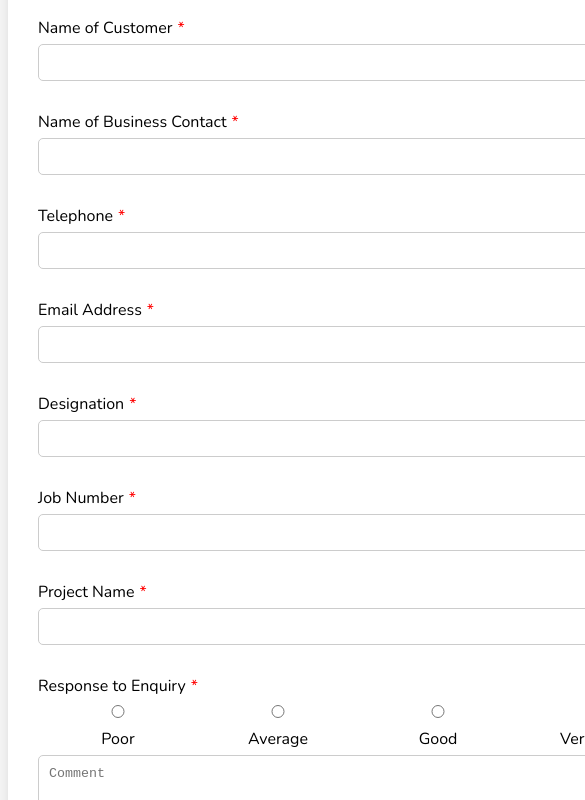
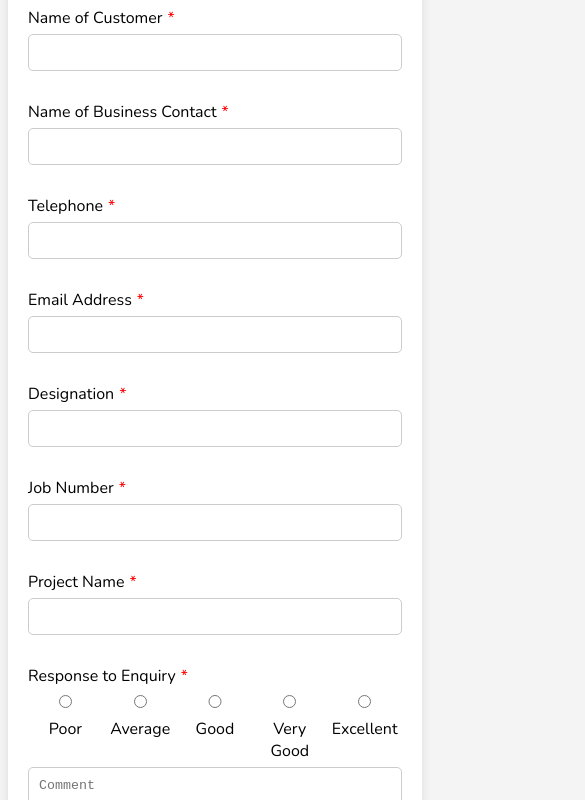
Before and after one commit to MilanCodesWebsites/ArcoForm, a plain HTML site: page index.html in a window 390 px wide. Shown: the part 202-1002 px from the top of the page, 585 px wide, since content can reach past the window. Drawn offline with nearby package versions, Linux system fonts and the light colour scheme.

Commit message:
Update index.html

```diff
--- a/index.html
+++ b/index.html
@@ -6,12 +6,11 @@
     <title>Customer Feedback Form</title>
     <style>
         @import url('https://fonts.googleapis.com/css2?family=Nunito:ital,wght@0,200..1000;1,200..1000&display=swap');
-        </style>
+    </style>
     <style>
         body {
             font-family: "Nunito";
             background-color: #f4f4f4;
-
         }
         .form-container {
             background-color: #fff;
@@ -73,6 +72,13 @@
         }
         .form-submit button:hover {
             background-color: #45a049;
+        }
+
+        @media (max-width: 768px) {
+            .form-container {
+                width: 100%;
+                padding: 20px;
+            }
         }
     </style>
 </head>
```
